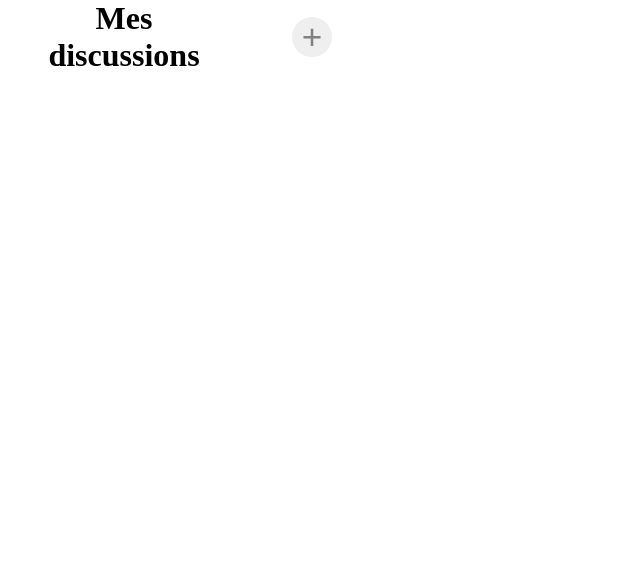
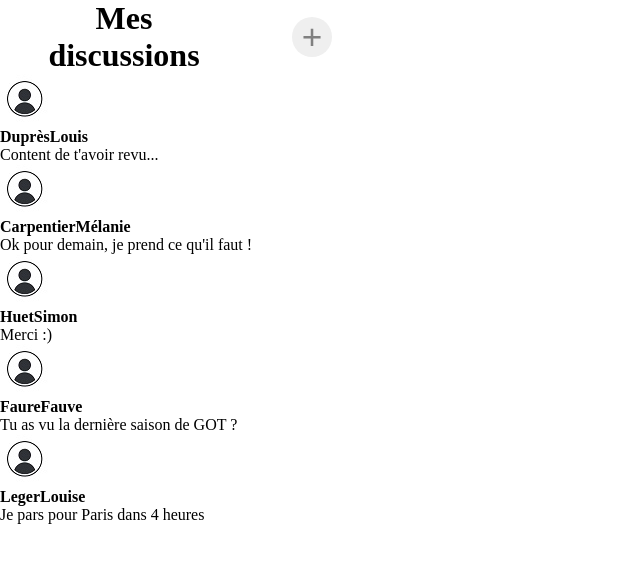
Before and after one commit to JB-Doffemont/React_practice, a React (Create React App) app: page / in a window 1280 px wide. Shown: the top 562 px of the page, without its empty margins (0-640 px from the left). Built offline with nearby package versions, Linux system fonts and the light colour scheme.

Commit message:
commit props from contact to card

```diff
--- /dev/null
+++ b/src/components/Card.tsx
@@ -0,0 +1,25 @@
+import React from 'react';
+
+interface Props {
+    contact: {
+        avatar:string,
+        name:string,
+        firstname:string,
+        message:string,
+    };
+    index: number;
+}
+
+
+const Card = ({contact, index}:Props) => {
+    return (
+        <div key={index}>
+            <img src="./avatar.jpg" alt="avatar" />
+            <h4>{contact.name}{contact.firstname}</h4>
+            <p>{contact.message}</p>
+
+        </div>
+    );
+};
+
+export default Card;
--- /dev/null
+++ b/src/components/Contact.tsx
@@ -0,0 +1,27 @@
+import React, { useState } from 'react';
+import {contactData}  from '../data/contactData';
+import Card from './Card';
+
+
+
+const Contact = () => {
+
+    const [contact] = useState({contactData});
+    return (
+        <div className='main_contactContainer'>
+
+            {contactData.map((contact, index) => {
+               return (
+                <div>
+                  <Card
+                  index={index}
+                  contact={contact}
+                  />
+                </div>
+              );
+               })}
+        </div>
+    );
+};
+
+export default Contact;
--- /dev/null
+++ b/src/data/contactData.ts
@@ -0,0 +1,34 @@
+ export const contactData /*: {avatar: string, name: string, firstname: string, message: string}[]*/ = [
+    {
+        avatar: "https://www.google.com/url?sa=i&url=https%3A%2F%2Fwww.istockphoto.com%2Ffr%2Fphotos%2Favatar&psig=AOvVaw3fwRSLsmeqGBCmignUYUoC&ust=1648498820252000&source=images&cd=vfe&ved=0CAsQjRxqFwoTCJif6eaO5_YCFQAAAAAdAAAAABAD",
+        name: "Duprès",
+        firstname: "Louis",
+        message: "Content de t'avoir revu...",
+    },
+    {
+        avatar: "../public/avatar.jpg",
+        name: "Carpentier",
+        firstname: "Mélanie",
+        message: "Ok pour demain, je prend ce qu'il faut !",
+    },
+    {
+        avatar: "../public/avatar.jpg",
+        name: "Huet",
+        firstname: "Simon",
+        message: "Merci :)",
+    },
+    {
+        avatar: "../public/avatar.jpg",
+        name: "Faure",
+        firstname: "Fauve",
+        message: "Tu as vu la dernière saison de GOT ?",
+    },
+    {
+        avatar: "../public/avatar.jpg",
+        name: "Leger",
+        firstname: "Louise",
+        message: "Je pars pour Paris dans 4 heures",
+    },
+];
+
+export default contactData;
--- a/src/pages/Channel.tsx
+++ b/src/pages/Channel.tsx
@@ -1,15 +1,22 @@
 import React from 'react';
 import AddBtn from '../components/AddBtn';
+import Contact from '../components/Contact';
 
 const Channel = () => {
     return (
+        <div className="main_container">
         <div className='main_top'>
             <div className="main_title">
                 <h1>Mes discussions</h1>
             </div>
             <div className="main_addBtn">
                 <AddBtn></AddBtn>
+
             </div>
+        </div>
+        <div className="main_contact">
+            <Contact></Contact>
+        </div>
         </div>
     );
 };
```
Also changed, not shown: src/data/data.ts (deleted, +0 -32 lines).
